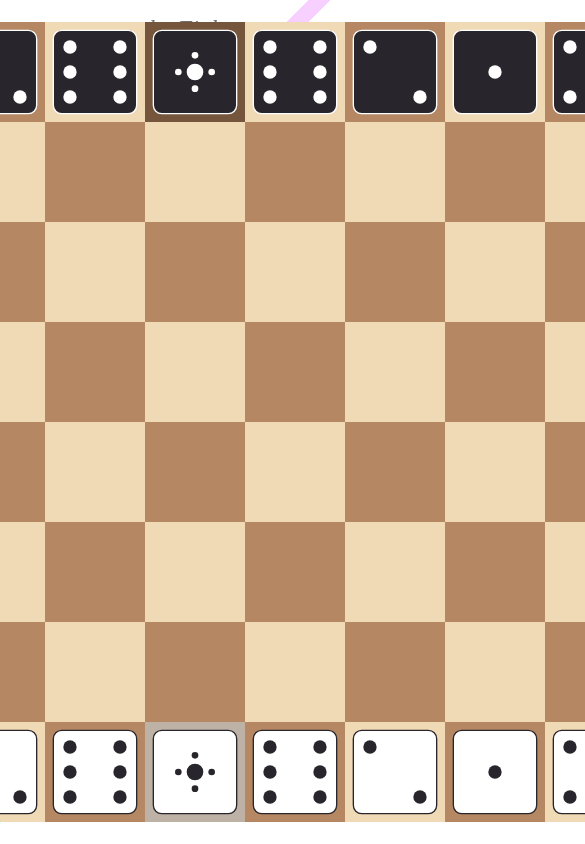
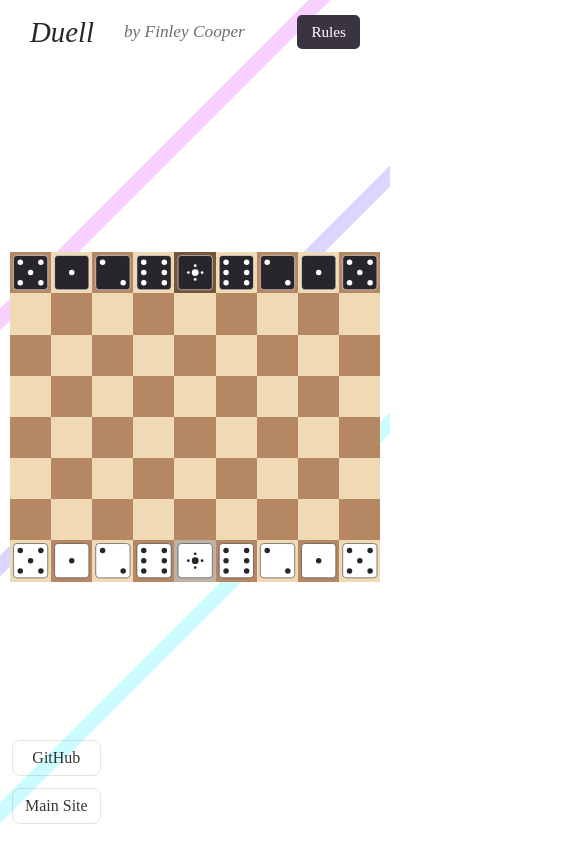
Before and after one commit to FinleyCooper/duell, a React (Vite) app: page / in a window 390 px wide. Shown: the top 844 px of the page, 585 px wide, since content can reach past the window. Built offline with nearby package versions, Linux system fonts and the light colour scheme; a web font is replaced by a local one.

Commit message:
Added responsive layout

```diff
--- a/src/App.css
+++ b/src/App.css
@@ -4,6 +4,7 @@ html, body, #root {
     margin: 0;
     background-color: white;
     font-family: 'Zilla Slab', serif;
+    overflow: hidden;
 
 }
 
@@ -18,7 +19,7 @@ body::before {
         linear-gradient(135deg, transparent 0%, transparent 45%, #dbd6ff 45%, #dbd6ff 46.75%, transparent 46.75%, transparent 100%),
         linear-gradient(135deg, transparent 0%, transparent 65%, #ccfcff 65%, #ccfcff 66.75%, transparent 66.75%, transparent 100%),
         linear-gradient(135deg, transparent 0%, transparent 25%, #f7d0ff 25%, #f7d0ff 26.75%, transparent 26.75%, transparent 100%);
-    z-index: 1;
+    z-index: 0;
     pointer-events: none;
 }
 
@@ -27,10 +28,13 @@ body::before {
     flex-direction: column;
     align-items: center;
     justify-content: center;
-    height: 100%;
+    min-height: 100%;
     width: 100%;
     position: relative;
     color: #28252c;
+    padding-top: 70px; /* space for header */
+    padding-bottom: 80px; /* space for footer */
+    box-sizing: border-box;
 }
 
 .header {
@@ -148,3 +152,11 @@ body::before {
     backdrop-filter: blur(20px);
     text-decoration: none;
 }
+
+/* Small screens adjustments */
+@media (max-width: 768px) {
+    .title { font-size: 1.8em; }
+    .rules-button { padding: 8px 14px; font-size: 0.95em; }
+    .popup-content { width: 90%; box-sizing: border-box; font-size: 0.8em; }
+    .footer { padding: 20px 12px; gap: 12px; }
+}
--- a/src/components/BoardElement/Dice/DieElement.tsx
+++ b/src/components/BoardElement/Dice/DieElement.tsx
@@ -29,7 +29,7 @@ const DieElement: React.FC<DieProps> = ({ piece, style, onMouseDown, onMouseMove
 
     return (
         <div style={style} onMouseDown={onMouseDown} onMouseUp={onMouseUp} onMouseMove={onMouseMove}>
-            <svg viewBox="-300 -300 600 600">
+            <svg viewBox="-300 -300 600 600" width="100%" height="100%" preserveAspectRatio="xMidYMid meet">
                 <rect x="-250" y="-250" width="500" height="500" rx="50" style={{ fill: colour, stroke: colour === "white" ? "#28252c" : "white", strokeWidth: 8 }}/>
                 {pips.map(([cx, cy], i) => {
                     const isCenterPip = cx === 0 && cy === 0;
--- a/src/components/BoardElement/constants.tsx
+++ b/src/components/BoardElement/constants.tsx
@@ -6,8 +6,6 @@ interface BoardCustomisation {
     lastMoveDestination: string
     lastMoveSource: string
 }
-
-export const squareLength: number = 100 // Pixels
 
 export const initialColours: BoardCustomisation = {
     lightSquares: "#f0d9b5",
--- a/src/components/BoardElement/index.css
+++ b/src/components/BoardElement/index.css
@@ -1,7 +1,11 @@
 .board {
     position: relative;
     z-index: 4;
-
+    width: min(95vw, 95vh * 9 / 8);
+    /* Maintain 9:8 aspect ratio and fit within viewport */
+    aspect-ratio: 9 / 8;
+    max-width: 900px; /* sensible cap on large screens */
+    /* height auto due to aspect-ratio */
 }
 
 .squares,
@@ -9,6 +13,8 @@
     display: grid;
     grid-template-columns: repeat(9, 1fr);
     grid-template-rows: repeat(8, 1fr);
+    width: 100%;
+    height: 100%;
 }
 
 .square-masks {
@@ -16,6 +22,8 @@
     position: absolute;
     top: 0;
     left: 0;
+    right: 0;
+    bottom: 0;
 }
 
 
--- a/src/components/BoardElement/index.tsx
+++ b/src/components/BoardElement/index.tsx
@@ -1,8 +1,8 @@
-import React, { useState, useRef, useMemo } from "react";
+import React, { useState, useRef, useMemo, useLayoutEffect } from "react";
 import type Move from "../../engine/Move";
 import type Board from "../../engine/Board";
 import { Piece } from "../../engine/constants";
-import { squareLength, initialColours } from "./constants";
+import { initialColours } from "./constants";
 import DieElement from "./Dice/DieElement";
 import "./index.css";
 
@@ -27,6 +27,34 @@ function pieceTranslation(isDragging: boolean, dragX: number, dragY: number, col
 const BoardElement: React.FC<Props> = ({ board, onUserAttemptsMove, mouseX, mouseY, legalSquares, onDragStart, onDragEnd }) => {
     const [draggingPieceIndex, setDraggingPieceIndex] = useState<number | null>(null);
     const boardRef = useRef<HTMLDivElement>(null);
+    const [squareLength, setSquareLength] = useState<number>(100);
+
+    // Keep square size in sync with rendered board size for responsiveness
+    useLayoutEffect(() => {
+        const el = boardRef.current;
+        if (!el) return;
+
+        const updateSize = () => {
+            const rect = el.getBoundingClientRect();
+            // Board has 9 columns; derive square size from width
+            const newSquare = rect.width / 9;
+            if (newSquare > 0) setSquareLength(newSquare);
+        };
+
+        updateSize();
+
+        // Observe size changes
+        const ro = new ResizeObserver(() => updateSize());
+        ro.observe(el);
+        // Also update on orientation changes
+        window.addEventListener('orientationchange', updateSize);
+        window.addEventListener('resize', updateSize);
+        return () => {
+            ro.disconnect();
+            window.removeEventListener('orientationchange', updateSize);
+            window.removeEventListener('resize', updateSize);
+        };
+    }, []);
 
     const getDraggingPieceOffsets = (mouseX: number, mouseY: number, draggingPieceIndex: number | null) => {
         if (draggingPieceIndex !== null && boardRef.current) {
@@ -129,7 +157,8 @@ const BoardElement: React.FC<Props> = ({ board, onUserAttemptsMove, mouseX, mous
             top: 0,
             left: 0,
             cursor: 'pointer',
-        };            pieces.push(
+        };
+            pieces.push(
                 <DieElement
                     piece={piece}
                     style={pieceStyles}
@@ -142,7 +171,7 @@ const BoardElement: React.FC<Props> = ({ board, onUserAttemptsMove, mouseX, mous
     }
 
     return (
-        <div className="board" ref={boardRef} style={{ width: 9 * squareLength, height: 8 * squareLength }}>
+        <div className="board" ref={boardRef}>
             <div className="squares" draggable="false">
                 {squares}
             </div>
```
